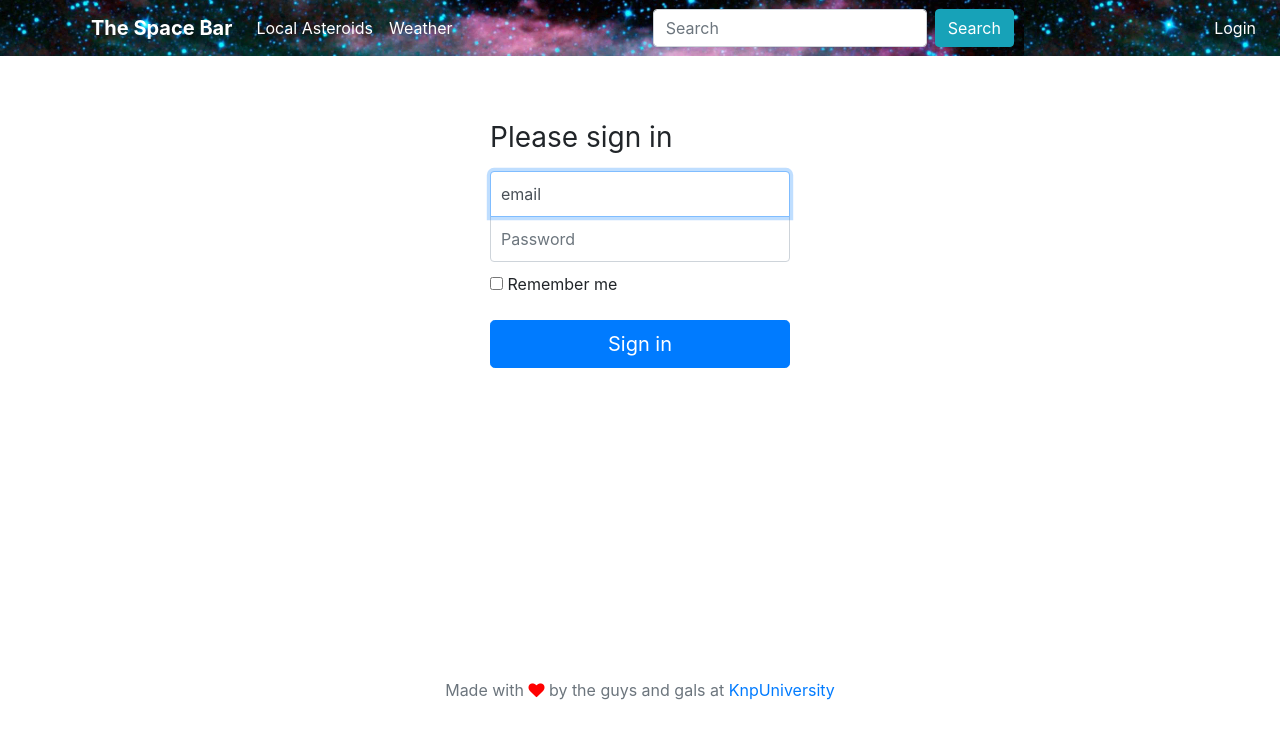
After one commit to oelodran/spacebar_5, a Symfony app: template templates/security/login.html.twig in a window 1280 px wide. The commit adds this page. Shown: the top 739 px of the page. Run offline with Twig, Linux system fonts and the light colour scheme; the template is opened without the code that fills it, so the values that code supplies are empty; some libraries are stand-ins or nearby versions.

Commit message:
5/04 The Login Form

```diff
--- /dev/null
+++ b/public/css/login.css
@@ -0,0 +1,39 @@
+body {
+    background-color: #fff;
+}
+
+.form-signin {
+    width: 100%;
+    max-width: 330px;
+    padding: 15px;
+    margin: auto;
+    margin-top: 50px;
+}
+
+.form-signin .checkbox {
+    font-weight: 400;
+}
+
+.form-signin .form-control {
+    position: relative;
+    box-sizing: border-box;
+    height: auto;
+    padding: 10px;
+    font-size: 16px;
+}
+
+.form-signin .form-control:focus {
+    z-index: 2;
+}
+
+.form-signin input[type="email"] {
+    margin-bottom: -1px;
+    border-bottom-right-radius: 0;
+    border-bottom-left-radius: 0;
+}
+
+.form-signin input[type="password"] {
+    margin-bottom: 10px;
+    border-top-left-radius: 0;
+    border-top-right-radius: 0;
+}
--- a/templates/base.html.twig
+++ b/templates/base.html.twig
@@ -33,7 +33,10 @@
                     <button class="btn btn-info my-2 my-sm-0" type="submit">Search</button>
                 </form>
                 <ul class="navbar-nav ml-auto">
-                    <li class="nav-item dropdown" style="margin-right: 75px;">
+                    <li class="nav-item">
+                       <a style="color: #fff;" class="nav-link" href="{{ path('app_login') }}">Login</a>
+                     </li>
+                    {# <li class="nav-item dropdown" style="margin-right: 75px;">
                         <a class="nav-link dropdown-toggle" href="http://example.com" id="navbarDropdownMenuLink" data-toggle="dropdown" aria-haspopup="true" aria-expanded="false">
                           <img class="nav-profile-img rounded-circle" src="{{ asset('images/astronaut-profile.png') }}">
                         </a>
@@ -42,7 +45,7 @@
                             <a class="dropdown-item" href="#">Create Post</a>
                             <a class="dropdown-item" href="#">Logout</a>
                         </div>
-                    </li>
+                    </li> #}
                 </ul>
             </div>
         </nav>
--- /dev/null
+++ b/templates/security/login.html.twig
@@ -0,0 +1,34 @@
+{% extends 'base.html.twig' %}
+
+{% block title %}Login!{% endblock %}
+
+{% block stylesheets %}
+    {{ parent() }}
+
+    <link rel="stylesheet" href="{{ asset('css/login.css') }}">
+{% endblock %}
+
+{% block body %}
+	<form class="form-signin" method="post">
+		{% if error %}
+			<div class="alert alert-danger">{{ error.messageKey|trans(error.messageData, 'security') }}</div>
+		{% endif %}
+
+		<h1 class="h3 mb-3 font-weight-normal">Please sign in</h1>
+		<label for="inputEmail" class="sr-only">Email address</label>
+		<input type="email" value="email" name="email" id="inputEmail" class="form-control" placeholder="Email address" required autofocus>
+		<label for="inputPassword" class="sr-only">Password</label>
+		<input type="password" name="password" id="inputPassword" class="form-control" placeholder="Password" required>
+
+		<div class="checkbox mb-3">
+			<label>
+				<input type="checkbox" name="remember-me">
+				Remember me
+			</label>
+		</div>
+		<button class="btn btn-lg btn-primary btn-block" type="submit">
+			Sign in
+		</button>
+	</form>
+
+{% endblock %}
```
Also changed, not shown: src/Controller/SecurityController.php (added, +28 -0 lines).
